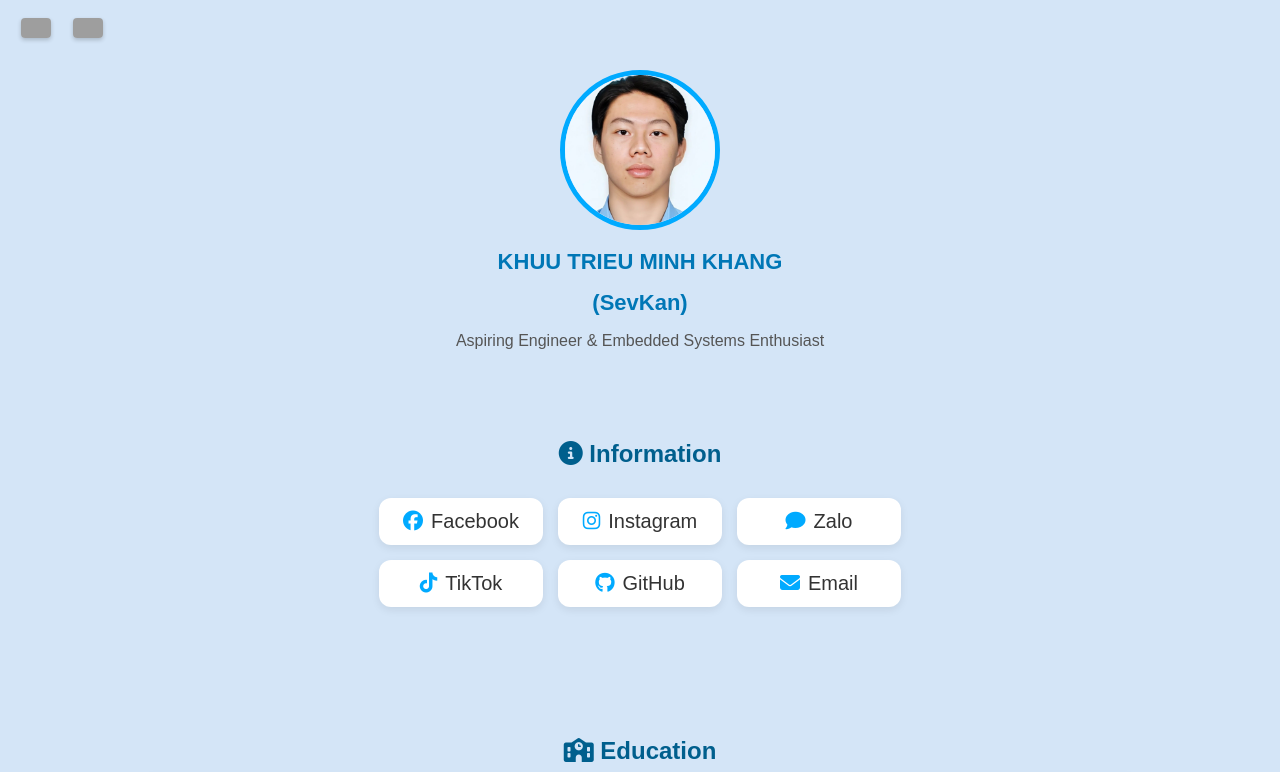
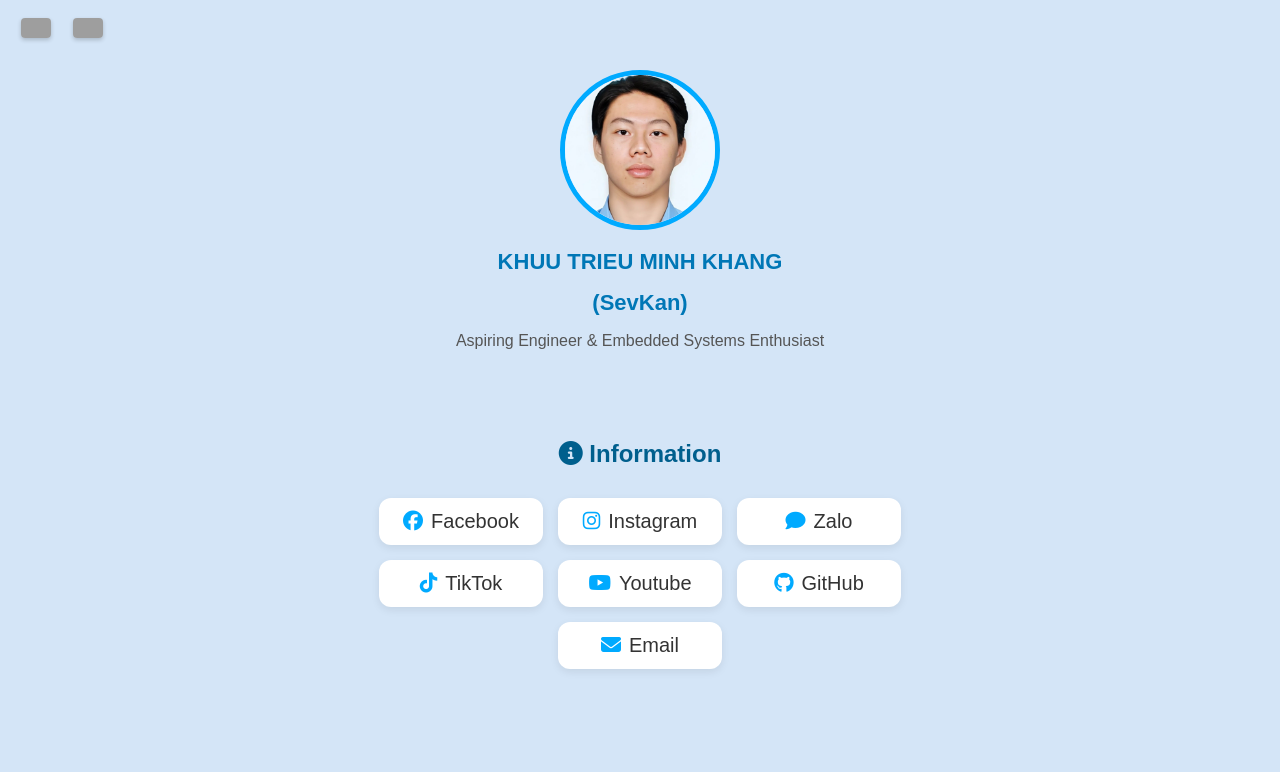
Before and after one commit to SevKan10/My-Profile, a plain HTML site: page index.html in a window 1280 px wide. Shown: the top 772 px of the page. Drawn offline with Linux system fonts and the light colour scheme; grey boxes are pictures that could not be loaded.

Commit message:
Update index.html
add youtube

```diff
--- a/index.html
+++ b/index.html
@@ -39,6 +39,7 @@
       <a href="https://www.instagram.com/kkhang_10"><i class="fab fa-instagram"></i> Instagram</a>
       <a href="https://zalo.me/0866207887"><i class="fa-solid fa-comment"></i> Zalo</a>
       <a href="https://www.tiktok.com/@khuukhang10"><i class="fab fa-tiktok"></i> TikTok</a>
+      <a href="https://www.youtube.com/@SevKan1007/"><i class="fab fa-youtube"></i> Youtube</a>
       <a href="https://github.com/SevKan10"><i class="fab fa-github"></i> GitHub</a>
       <a href="mailto:khangkhu10727@gmail.com"><i class="fas fa-envelope"></i> Email</a>
     </div>
```
